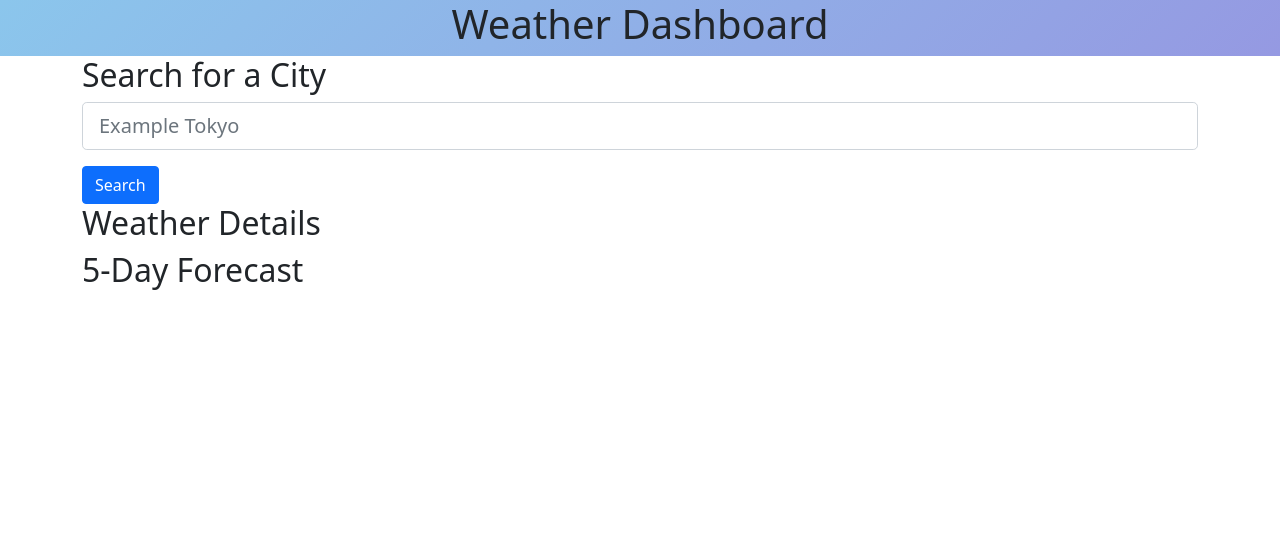
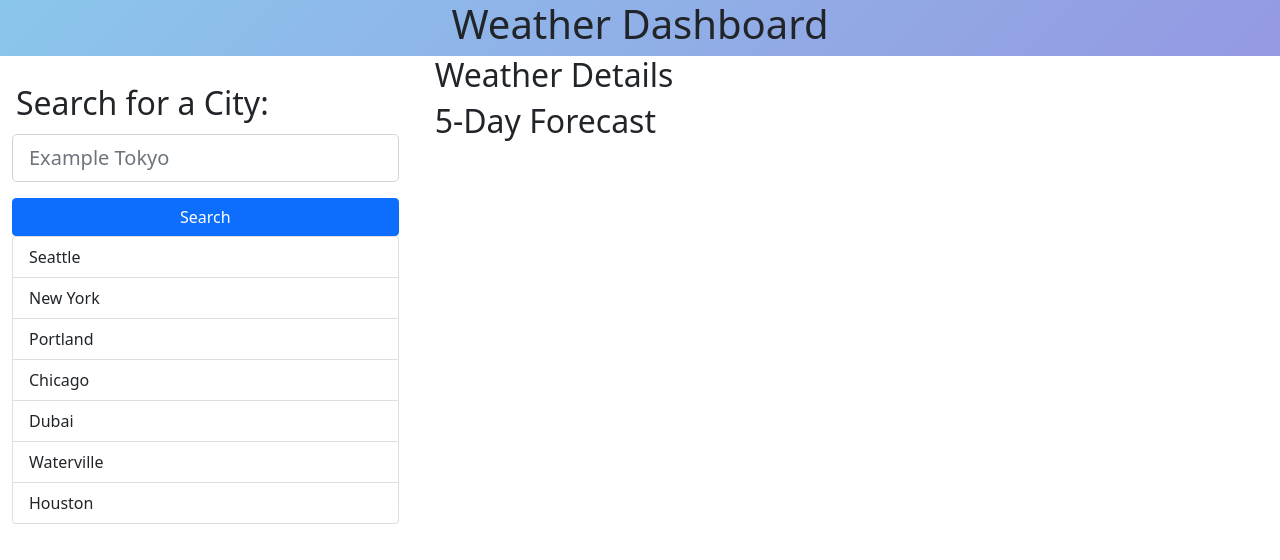
Before and after one commit to Mike-C-Sanders/WeatherDashboard, a plain HTML site: page index.html in a window 1280 px wide. Drawn offline with nearby package versions, Linux system fonts and the light colour scheme.

Commit message:
Added in search box content, the page now is 25% the search box and search results from previous entries in the form of a list. Created a grid layout using bootstrap. Next is defining ids for the today's weather section and the 5day forecast.

```diff
--- a/CSS/style.css
+++ b/CSS/style.css
@@ -12,3 +12,7 @@ header{
     background-image: linear-gradient(135deg, #8BC6EC 0%, #9599E2 100%);
 
 }
+
+#search-box{
+    /* background-color:aqua; */
+}
--- a/index.html
+++ b/index.html
@@ -12,27 +12,50 @@
         <link rel="shortcut icon" href="./Images/favicon.ico" type="image/x-icon">
         <title>Weather Dashboard</title>
     </head>
+    <body>
         <header>
             <h1 id="weather=heading">Weather Dashboard</h1>
         </header>
-    <body>
-        <section class="container" id="search-box">
-            <h2>Search for a City</h2>
+        <main>
+            <div class="row">
+                <section class="col-4 p-4 m-0.5" id="search-section">
+                    <article id="search-box">
+                        <h2 class="p-1">Search for a City:</h2>
                         <form>
                             <div class="mb-3">
 
                                 <input type="text" class="form-control form-control-lg" id="city-search" placeholder="Example Tokyo">
                             </div>
+                            <div class="d-grid gap2">
                                 <button type="submit" class="btn btn-primary">Search</button>
 
+                            </div>
                         </form>
+                    </article>
+                    <article id="search-results">
+                        <ul class="list-group" id="search-list">
+                            <li class="list-group-item">Seattle</li>
+                            <li class="list-group-item">New York</li>
+                            <li class="list-group-item">Portland</li>
+                            <li class="list-group-item">Chicago</li>
+                            <li class="list-group-item">Dubai</li>
+                            <li class="list-group-item">Waterville</li>
+                            <li class="list-group-item">Houston</li>
+
+                        </ul>
+                    </article>
                 </section>
-        <section class="container" id="weather-today">
+                <section class="container col">
+                    <article class="" id="weather-today">
                         <h2>Weather Details</h2>
+                    </article>
+                    <article class="" id="5-day-forecast">
+                        <h2>5-Day Forecast</h2>
+                    </article>
                 </section>
-        <section class="container" id="5-day-forecast">
-            <h2>5-Day Forecast</h2>
-        </section>
+            </div>
+
+        </main>
 
         <script src="./JS/script.js"></script>
     </body>
```
Lines whose indentation alone changed are shown as unchanged.
